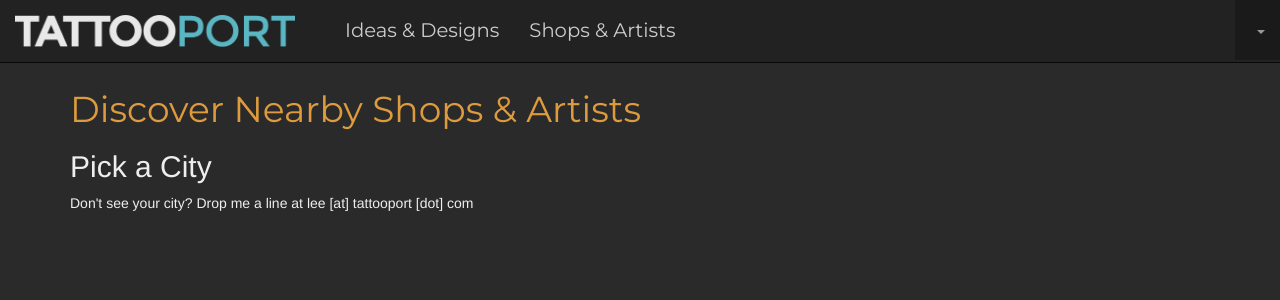
After one commit to leeclemmer/tattooport, a Python web app: template templates/shops_artists.html in a window 1280 px wide. The commit adds this page. Shown: the top 300 px of the page. Run offline with Jinja, Linux system fonts and the light colour scheme; the template is opened without the code that fills it, so the values that code supplies are empty.

```diff
--- a/css/styles.css
+++ b/css/styles.css
@@ -1,11 +1,21 @@
 /*** Global ***/
 body {
+	padding-top: 70px;
 	background-color: #2a2a2a;
 	color: #eee;
 }
 
 a {
 	color: #5bb6c3;
+}
+
+h1 {
+	color: #DD9B3D;
+	font-family: 'Montserrat', sans-serif;
+}
+
+ul li li {
+	padding-left: 2em;
 }
 
 .tagline {
@@ -27,15 +37,19 @@ a {
 }
 
 /*** Navbar ***/
-@media (min-width: 877px) {
+.navbar-nav {
+	font-family: 'Montserrat', sans-serif;
+}
+
+@media (min-width: 939px) {
 	.navbar-nav {
 		font-size: 1.4em;
 	}
 }
 
-@media (min-width: 768px) {
+@media (min-width: 939px) {
 	.navbar-header {
-		margin-right: 3em;
+		margin-right: 2.5em;
 	}
 }
 
@@ -59,16 +73,12 @@ a {
 .navbar-brand {
 	display: inline-block;
 	max-width: 220px;
-}
-
-@media (min-width: 369px) {
-	.navbar-brand {
-		max-width: 310px;
-	}
+	padding-top: 18px;
 }
 
 .navbar-absolute {
 	position: absolute;
+	top: 0;
 	left: 0;
 	right: 0;
 }
@@ -78,6 +88,27 @@ a {
 	color: black;
 	background-color: #eee;
 	font-weight: bold;
+}
+
+.navbar .img-circle {
+	width: 22px;
+}
+
+@media (min-width: 939px) {
+	.navbar-brand {
+		max-width: 310px;
+		padding-top: 15px;
+	}
+
+	.navbar .img-circle {
+		width: 30px;
+	}
+}
+
+/*** Row ***/
+
+.row ul li a {
+	font-size: 1.8em;
 }
 
 /*** Login ***/
@@ -147,3 +178,12 @@ a {
 .login-page .sign-up a {
 	color: #8dc233;
 }
+
+/*** Shop Page ***/
+.photo {
+    padding-bottom: 30px;
+}
+
+.photo img {
+    border: 15px solid #111
+}
--- a/models.py
+++ b/models.py
@@ -180,6 +180,10 @@ class Studio(Contact):
 	def artists(self):
 		return StudioArtist.gql('WHERE studio = :1', self.key)
 
+	@classmethod
+	def by_name(self, name):
+		return Studio.query(Studio.name == name).fetch()
+
 class Artist(Contact):
 	''' Models a tattoo artist. '''
 	display_name = ndb.StringProperty()
--- a/templates/front_base.html
+++ b/templates/front_base.html
@@ -30,8 +30,8 @@
 					</a>
 				</li>
 				<li{% if active == 'models' %} class="active" {% endif %}>
-					<a href="/studios-artists">
-						Studios &amp; Artists
+					<a href="/shops-artists">
+						Shops &amp; Artists
 					</a>
 				</li>
 				{% endblock %}
@@ -49,12 +49,7 @@
 	</nav>
 
 	<div class="row">
-		<div class="col-lg-2 tp-sidenav">
-			{% block sidenav %}
-			{% endblock %}
-		</div>
-
-		<div class="col-lg-10 tp-main">
+		<div class="col-lg-12 tp-main">
 			{% block main %}
 			<h1>Front Base Template</h1>
 			<p>You should not be seeing this!</p>
--- /dev/null
+++ b/templates/shops_artists.html
@@ -0,0 +1,24 @@
+{% extends "front_base.html" %}
+
+{% block title %}Shops &amp; Artists{% endblock %}
+
+{% block user %}<img src="{{ user.profile_picture }}" width="30px" class="img-circle"> {{ user.user_name }}{% endblock %}
+
+{% block main %}
+    <h1>Discover Nearby Shops &amp; Artists</h1>
+
+    <h2>Pick a City</h2>
+
+    <ul class="list-unstyled">
+		{% for locality in localities %}
+			<li>
+				<a href="/loc{{ locality[2] }}">
+					{{ locality[0].display_name }}
+				</a>
+			</li>
+		{% endfor %}
+	</ul>
+
+    <p class="help-text">Don't see your city? Drop me a line at lee [at] tattooport [dot] com</p>
+
+{% endblock %}
```
Also changed, not shown: main.py (+100 -1 lines), templates/404.html (added, +12 -0 lines), templates/locality.html (added, +25 -0 lines), templates/shop.html (added, +26 -0 lines).
